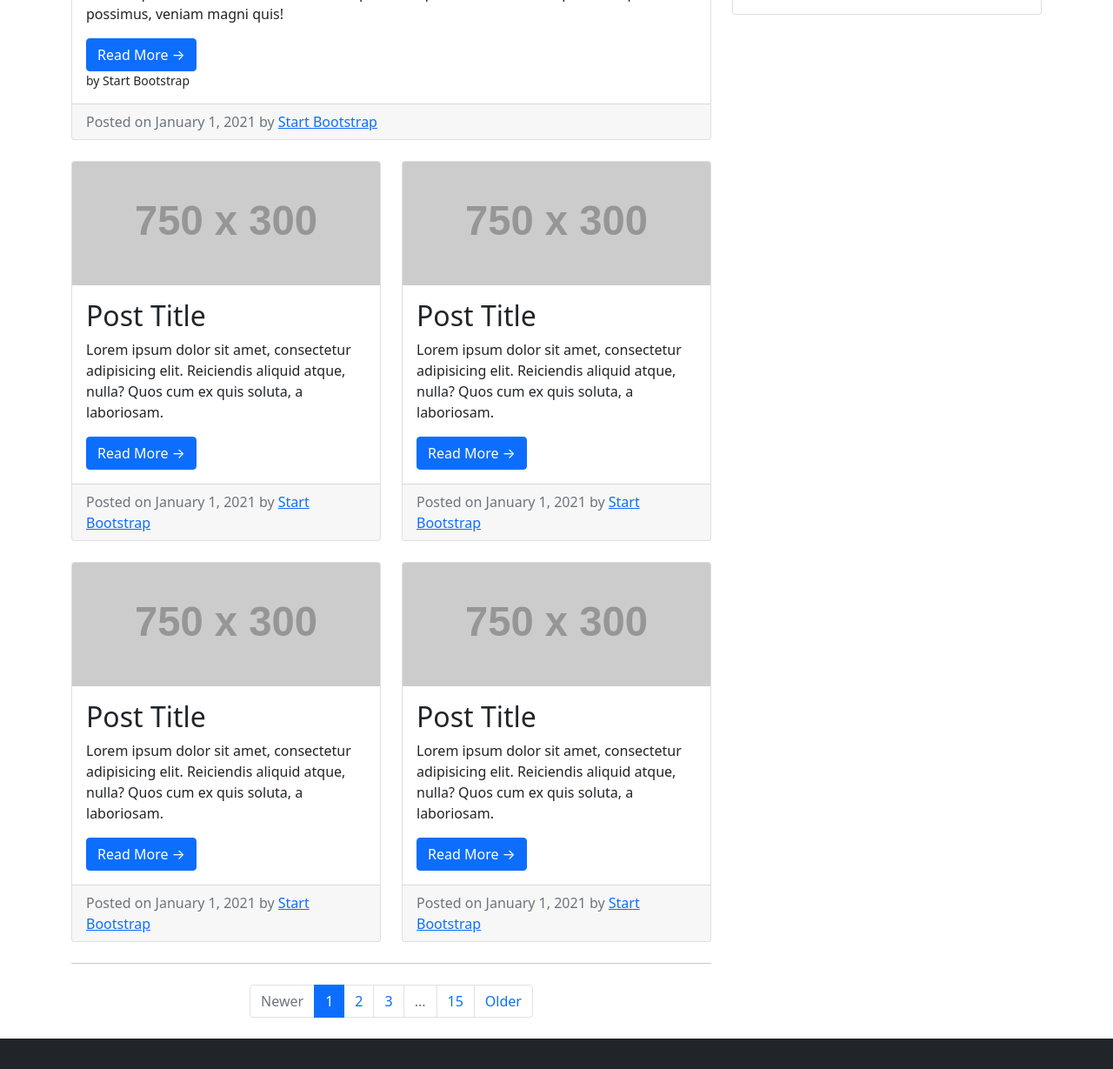
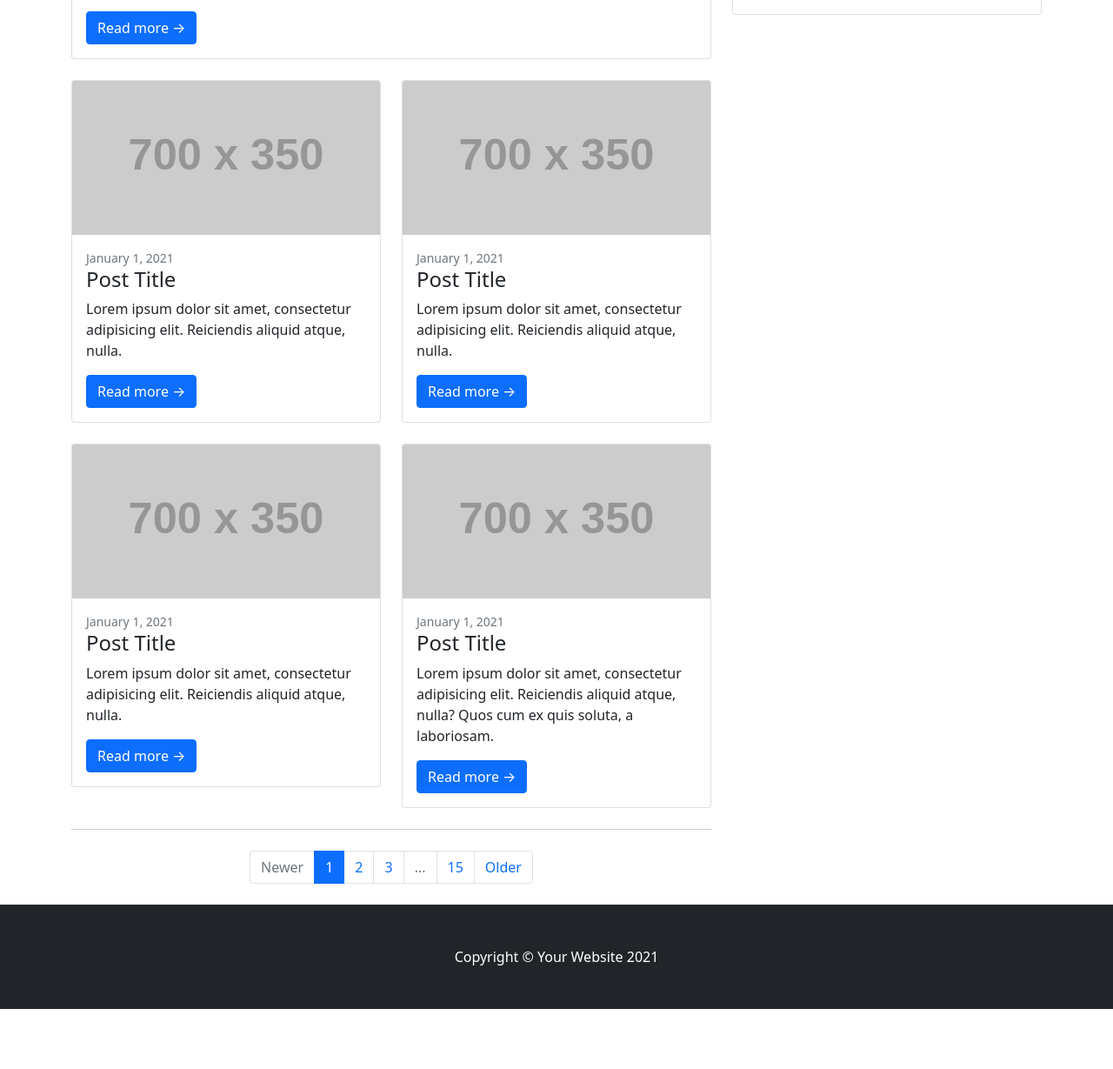
Before and after one commit to StartBootstrap/startbootstrap-blog-home, a plain HTML site: page index.html in a window 1280 px wide. Shown: the part 821-2050 px from the top of the page at 87% size. After the commit the page ends 1981 px from the top, so only its background shows below. Drawn offline with nearby package versions, Linux system fonts and the light colour scheme; placeholder pictures from the web are drawn by us; a script that the page names is missing.

Commit message:
style changes to post titles and header

```diff
--- a/index.html
+++ b/index.html
@@ -31,7 +31,7 @@
         <header class="py-5 bg-light border-bottom mb-4">
             <div class="container">
                 <div class="text-center my-5">
-                    <h1>Welcome to Blog Home!</h1>
+                    <h1 class="fw-bolder">Welcome to Blog Home!</h1>
                     <p class="lead mb-0">A Bootstrap 5 starter layout for your next blog homepage</p>
                 </div>
             </div>
@@ -43,17 +43,12 @@
                 <div class="col-lg-8">
                     <!-- Featured blog post-->
                     <div class="card mb-4">
-                        <img class="card-img-top" src="https://dummyimage.com/750x300/dee2e6/6c757d.jpg" alt="Card image cap" />
+                        <a href="#!"><img class="card-img-top" src="https://dummyimage.com/850x350/dee2e6/6c757d.jpg" alt="Card image cap" /></a>
                         <div class="card-body">
-                            <h2 class="card-title mb-4">Featured Post Title</h2>
-                            <div class="small text-muted mb-4">January 1, 2021</div>
+                            <div class="small text-muted">January 1, 2021</div>
+                            <h2 class="card-title">Featured Post Title</h2>
                             <p class="card-text">Lorem ipsum dolor sit amet, consectetur adipisicing elit. Reiciendis aliquid atque, nulla? Quos cum ex quis soluta, a laboriosam. Dicta expedita corporis animi vero voluptate voluptatibus possimus, veniam magni quis!</p>
-                            <a class="btn btn-primary" href="#!">Read More →</a>
-                            <div class="small">by Start Bootstrap</div>
-                        </div>
-                        <div class="card-footer text-muted">
-                            Posted on January 1, 2021 by
-                            <a href="#!">Start Bootstrap</a>
+                            <a class="btn btn-primary" href="#!">Read more →</a>
                         </div>
                     </div>
                     <!-- Nested row for non-featured blog posts-->
@@ -61,56 +56,44 @@
                         <div class="col-lg-6">
                             <!-- Blog post-->
                             <div class="card mb-4">
-                                <img class="card-img-top" src="https://dummyimage.com/750x300/dee2e6/6c757d.jpg" alt="Card image cap" />
+                                <a href="#!"><img class="card-img-top" src="https://dummyimage.com/700x350/dee2e6/6c757d.jpg" alt="..." /></a>
                                 <div class="card-body">
-                                    <h2 class="card-title">Post Title</h2>
-                                    <p class="card-text">Lorem ipsum dolor sit amet, consectetur adipisicing elit. Reiciendis aliquid atque, nulla? Quos cum ex quis soluta, a laboriosam.</p>
-                                    <a class="btn btn-primary" href="#!">Read More →</a>
-                                </div>
-                                <div class="card-footer text-muted">
-                                    Posted on January 1, 2021 by
-                                    <a href="#!">Start Bootstrap</a>
+                                    <div class="small text-muted">January 1, 2021</div>
+                                    <h2 class="card-title h4">Post Title</h2>
+                                    <p class="card-text">Lorem ipsum dolor sit amet, consectetur adipisicing elit. Reiciendis aliquid atque, nulla.</p>
+                                    <a class="btn btn-primary" href="#!">Read more →</a>
                                 </div>
                             </div>
                             <!-- Blog post-->
                             <div class="card mb-4">
-                                <img class="card-img-top" src="https://dummyimage.com/750x300/dee2e6/6c757d.jpg" alt="Card image cap" />
+                                <a href="#!"><img class="card-img-top" src="https://dummyimage.com/700x350/dee2e6/6c757d.jpg" alt="..." /></a>
                                 <div class="card-body">
-                                    <h2 class="card-title">Post Title</h2>
-                                    <p class="card-text">Lorem ipsum dolor sit amet, consectetur adipisicing elit. Reiciendis aliquid atque, nulla? Quos cum ex quis soluta, a laboriosam.</p>
-                                    <a class="btn btn-primary" href="#!">Read More →</a>
-                                </div>
-                                <div class="card-footer text-muted">
-                                    Posted on January 1, 2021 by
-                                    <a href="#!">Start Bootstrap</a>
+                                    <div class="small text-muted">January 1, 2021</div>
+                                    <h2 class="card-title h4">Post Title</h2>
+                                    <p class="card-text">Lorem ipsum dolor sit amet, consectetur adipisicing elit. Reiciendis aliquid atque, nulla.</p>
+                                    <a class="btn btn-primary" href="#!">Read more →</a>
                                 </div>
                             </div>
                         </div>
                         <div class="col-lg-6">
                             <!-- Blog post-->
                             <div class="card mb-4">
-                                <img class="card-img-top" src="https://dummyimage.com/750x300/dee2e6/6c757d.jpg" alt="Card image cap" />
+                                <a href="#!"><img class="card-img-top" src="https://dummyimage.com/700x350/dee2e6/6c757d.jpg" alt="..." /></a>
                                 <div class="card-body">
-                                    <h2 class="card-title">Post Title</h2>
-                                    <p class="card-text">Lorem ipsum dolor sit amet, consectetur adipisicing elit. Reiciendis aliquid atque, nulla? Quos cum ex quis soluta, a laboriosam.</p>
-                                    <a class="btn btn-primary" href="#!">Read More →</a>
-                                </div>
-                                <div class="card-footer text-muted">
-                                    Posted on January 1, 2021 by
-                                    <a href="#!">Start Bootstrap</a>
+                                    <div class="small text-muted">January 1, 2021</div>
+                                    <h2 class="card-title h4">Post Title</h2>
+                                    <p class="card-text">Lorem ipsum dolor sit amet, consectetur adipisicing elit. Reiciendis aliquid atque, nulla.</p>
+                                    <a class="btn btn-primary" href="#!">Read more →</a>
                                 </div>
                             </div>
                             <!-- Blog post-->
                             <div class="card mb-4">
-                                <img class="card-img-top" src="https://dummyimage.com/750x300/dee2e6/6c757d.jpg" alt="Card image cap" />
+                                <a href="#!"><img class="card-img-top" src="https://dummyimage.com/700x350/dee2e6/6c757d.jpg" alt="..." /></a>
                                 <div class="card-body">
-                                    <h2 class="card-title">Post Title</h2>
+                                    <div class="small text-muted">January 1, 2021</div>
+                                    <h2 class="card-title h4">Post Title</h2>
                                     <p class="card-text">Lorem ipsum dolor sit amet, consectetur adipisicing elit. Reiciendis aliquid atque, nulla? Quos cum ex quis soluta, a laboriosam.</p>
-                                    <a class="btn btn-primary" href="#!">Read More →</a>
-                                </div>
-                                <div class="card-footer text-muted">
-                                    Posted on January 1, 2021 by
-                                    <a href="#!">Start Bootstrap</a>
+                                    <a class="btn btn-primary" href="#!">Read more →</a>
                                 </div>
                             </div>
                         </div>
```
